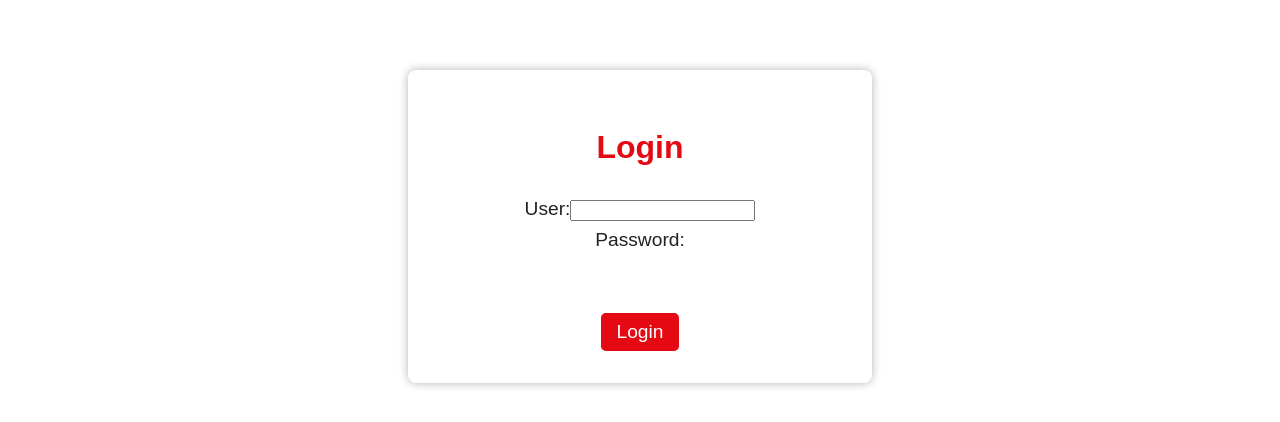
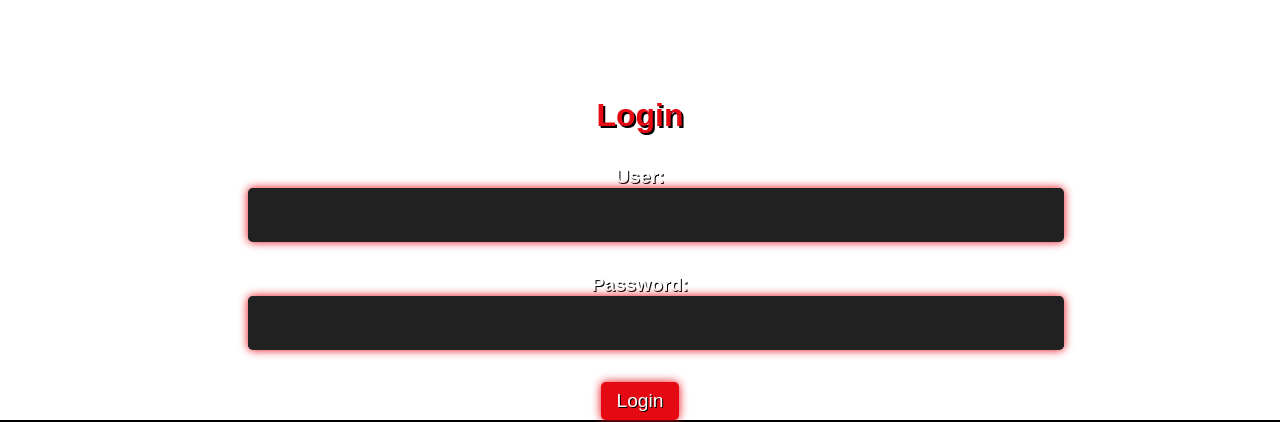
Before and after one commit to thinesan29/BNTA_Capstone_GroupProject, a React (Create React App) app in the folder client/: page /Login in a window 1280 px wide. Shown: the part 380-802 px from the top of the page. Built offline with nearby package versions, Linux system fonts and the light colour scheme.

Commit message:
made login more pleasing

```diff
--- a/client/src/App.css
+++ b/client/src/App.css
@@ -29,37 +29,56 @@ body {
 }
 
 .login-form {
-  width: 400px;
-  margin: 5rem auto;
-  padding: 2rem;
-  background-color: #fff;
-  border-radius: 0.5rem;
-  box-shadow: 0 0 10px rgba(0, 0, 0, 0.3);
+  display: flex;
+  flex-direction: column;
+  align-items: center;
+  margin-top: 5rem;
 }
 
 .login-form h2 {
   font-size: 2rem;
   font-weight: bold;
+  color: #e50914;
+  margin-bottom: 2rem;
   text-align: center;
-  margin-bottom: 2rem;
-  color: #e50914;
+  text-shadow: 2px 2px #000;
 }
 
 .login-form label {
-  display: block;
   font-size: 1.2rem;
-  margin-bottom: 0.5rem;
-  color: #222;
+  font-weight: bold;
+  color: #fff;
+  margin-bottom: 1rem;
+  text-shadow: 1px 1px #000;
 }
 
-.login-form input[type="email"],
+.login-form input[type="text"],
 .login-form input[type="password"] {
   width: 100%;
-  padding: 0.5rem;
-  margin-bottom: 1rem;
+  padding: 1rem;
   border: none;
   border-radius: 0.3rem;
   font-size: 1.2rem;
+  background-color: #212121;
+  color: #fff;
+  margin-bottom: 2rem;
+  text-shadow: 1px 1px #000;
+  box-shadow: 0 0 10px #e50914;
+  transition: all 0.3s ease-in-out;
+}
+
+.login-form input[type="text"]:hover,
+.login-form input[type="password"]:hover {
+  transform: scale(1.05);
+  box-shadow: 0 0 20px #e50914;
+  outline: none;
+}
+
+.login-form input[type="text"]:focus,
+.login-form input[type="password"]:focus {
+  transform: scale(1.1);
+  box-shadow: 0 0 30px #e50914;
+  outline: none;
 }
 
 .login-form input[type="submit"] {
@@ -70,27 +89,21 @@ body {
   font-size: 1.2rem;
   border-radius: 0.3rem;
   cursor: pointer;
+  text-shadow: 1px 1px #000;
+  box-shadow: 0 0 10px #e50914;
   transition: all 0.3s ease-in-out;
 }
 
 .login-form input[type="submit"]:hover {
-  background-color: #ff0a16;
+  transform: scale(1.05);
+  box-shadow: 0 0 20px #e50914;
+  outline: none;
 }
 
-.login-form p {
-  margin-top: 1rem;
-  text-align: center;
-  color: #222;
-}
-
-.login-form p a {
-  color: #e50914;
-  text-decoration: none;
-  transition: all 0.3s ease-in-out;
-}
-
-.login-form p a:hover {
-  color: #ff0a16;
+.login-form input[type="submit"]:focus {
+  transform: scale(1.1);
+  box-shadow: 0 0 30px #e50914;
+  outline: none;
 }
 
 
```
